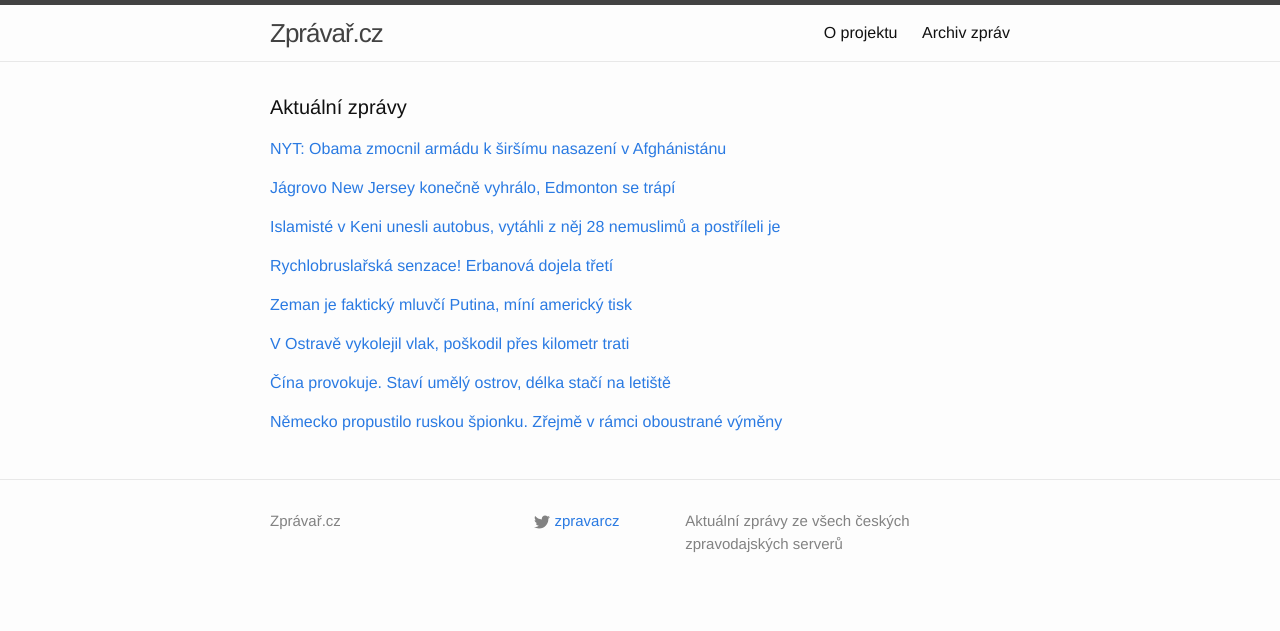
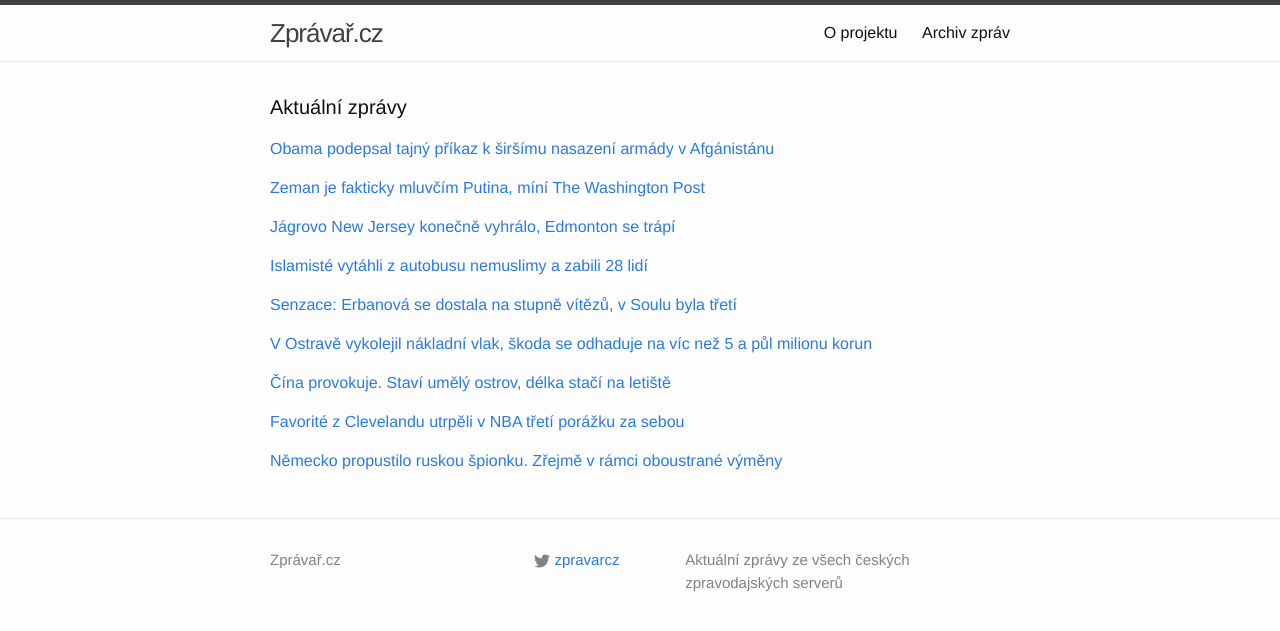
Before and after one commit to adliska/zpravar, a Jekyll site: the page built from index.html, in a window 1280 px wide. Shown: the top 631 px of the page. Built offline with Jekyll 4.4.1, drawn with Linux system fonts in a browser that asks for light colours.

Commit message:
zpravar news update

```diff
--- a/index.html
+++ b/index.html
@@ -5,9 +5,10 @@ layout: default
 <div class="home">
     <h1 class="page-heading">Aktuální zprávy</h1>
 
-<p><a href="javascript:;" onclick="toggle_visibility('zpravy0')">NYT: Obama zmocnil armádu k širšímu nasazení v Afghánistánu</a></p>
+<p><a href="javascript:;" onclick="toggle_visibility('zpravy0')">Obama podepsal tajný příkaz k širšímu nasazení armády v Afgánistánu</a></p>
 <div id="zpravy0" style="display:none">
 <ul>
+<li><a href=http://zahranicni.ihned.cz/amerika-usa/c1-63157760-obama-podepsal-tajny-prikaz-k-sirsimu-nasazeni-armady-v-afganistanu>Obama podepsal tajný příkaz k širšímu nasazení armády v Afgánistánu - zahranicni.ihned.cz</a></li>
 <li><a href=http://www.ceskenoviny.cz/zpravy/zpravy/nyt-obama-zmocnil-armadu-k-sirsimu-nasazeni-v-afghanistanu/1150129>NYT: Obama zmocnil armádu k širšímu nasazení v Afghánistánu - www.ceskenoviny.cz</a></li>
 <li><a href=https://echo24.cz/a/wsPKX>Tajný Obamův rozkaz - více vojáků do Afghánistánu - echo24.cz</a></li>
 <li><a href=http://www.tyden.cz/rubriky/zahranici/asie-a-oceanie/obama-dal-rozkaz-armada-ma-v-afghanistanu-novou-praci_324935.html>Obama dal rozkaz, armáda má v Afghánistánu novou práci - www.tyden.cz</a></li>
@@ -17,8 +18,20 @@ layout: default
 <li><a href=http://zpravy.aktualne.cz/zahranici/obama-vydal-prikaz-armadu-ceka-v-afghanistanu-nova-operace/r~4a79f82c721411e4a10c0025900fea04/>Obama vydal příkaz, armádu čeká v Afghánistánu nová operace - zpravy.aktualne.cz</a></li>
 <li><a href=http://www.novinky.cz/zahranicni/amerika/354216-obama-zmocnil-armadu-k-sirsimu-nasazeni-v-afghanistanu.html>Obama zmocnil armádu k širšímu nasazení v Afghánistánu  - www.novinky.cz</a></li>
 </ul>
-</div><p><a href="javascript:;" onclick="toggle_visibility('zpravy1')">Jágrovo New Jersey konečně vyhrálo, Edmonton se trápí</a></p>
+</div><p><a href="javascript:;" onclick="toggle_visibility('zpravy1')">Zeman je fakticky mluvčím Putina, míní The Washington Post</a></p>
 <div id="zpravy1" style="display:none">
+<ul>
+<li><a href=http://www.tyden.cz/rubriky/domaci/zeman-je-fakticky-mluvcim-putina-mini-the-washington-post_324944.html>Zeman je fakticky mluvčím Putina, míní The Washington Post - www.tyden.cz</a></li>
+<li><a href=http://www.ceskatelevize.cz/ct24/domaci/293186-zeman-putinova-druha-usta-pise-washington-post/>Zeman – Putinova druhá ústa, píše Washington Post - www.ceskatelevize.cz</a></li>
+<li><a href=http://zpravy.idnes.cz/zeman-mluvci-kremlu-washington-post-dvl-/zahranicni.aspx?c=A141122_091915_zahranicni_bse>Zeman je jako faktický mluvčí Kremlu, píše The Washington Post - zpravy.idnes.cz</a></li>
+<li><a href=http://www.tyden.cz/rubriky/domaci/zeman-je-fakticky-mluvci-putina-mini-americky-tisk_324944.html>Zeman je faktický mluvčí Putina, míní americký tisk - www.tyden.cz</a></li>
+<li><a href=http://www.novinky.cz/zahranicni/amerika/354221-zeman-je-fakticky-mluvcim-kremlu-pise-washington-post.html>Zeman je fakticky mluvčím Kremlu, píše Washington Post - www.novinky.cz</a></li>
+<li><a href=http://echo24.cz/a/wfySZ>Zeman je faktickým mluvčím Kremlu, píše Washington Post - echo24.cz</a></li>
+<li><a href=http://zpravy.aktualne.cz/domaci/americky-tisk-zeman-je-fakticky-mluvcim-prezidenta-putina/r~458c8d94721d11e48477002590604f2e/>Americký tisk: Zeman je fakticky mluvčím prezidenta Putina - zpravy.aktualne.cz</a></li>
+<li><a href=http://www.ceskenoviny.cz/zpravy/zpravy/wp-zeman-je-fakticky-mluvcim-kremlu-pro-orbana-je-putin-vzorem/1150139>WP: Zeman je fakticky mluvčím Kremlu, pro Orbána je Putin vzorem - www.ceskenoviny.cz</a></li>
+</ul>
+</div><p><a href="javascript:;" onclick="toggle_visibility('zpravy2')">Jágrovo New Jersey konečně vyhrálo, Edmonton se trápí</a></p>
+<div id="zpravy2" style="display:none">
 <ul>
 <li><a href=http://www.tyden.cz/rubriky/sport/hokej/nhl/jagrovo-new-jersey-konecne-vyhralo-edmonton-se-trapi_324945.html>Jágrovo New Jersey konečně vyhrálo, Edmonton se trápí - www.tyden.cz</a></li>
 <li><a href=http://www.rozhlas.cz/_zprava/hokejiste-new-jersey-vyhrali-v-edmontonu-cesi-se-neprosadili--1423482>Hokejisté New Jersey vyhráli v Edmontonu, Češi se neprosadili - www.rozhlas.cz</a></li>
@@ -28,36 +41,30 @@ layout: default
 <li><a href=http://www.sportovninoviny.cz/zpravy/devils-vyhrali-v-edmontonu-schneider-prekonal-rekord-brodeura/1150126>Devils vyhráli v Edmontonu, Schneider překonal rekord Brodeura - www.sportovninoviny.cz</a></li>
 <li><a href=http://sport.aktualne.cz/jagrovi-devils-porazili-oilers-schneider-prekonal-brodeura/r~fe787986720811e48477002590604f2e/>Jágrovi Devils porazili Oilers, Schneider překonal Brodeura - sport.aktualne.cz</a></li>
 </ul>
-</div><p><a href="javascript:;" onclick="toggle_visibility('zpravy2')">Islamisté v Keni unesli autobus, vytáhli z něj 28 nemuslimů a postříleli je</a></p>
-<div id="zpravy2" style="display:none">
+</div><p><a href="javascript:;" onclick="toggle_visibility('zpravy3')">Islamisté vytáhli z autobusu nemuslimy a zabili 28 lidí</a></p>
+<div id="zpravy3" style="display:none">
 <ul>
+<li><a href=http://www.tyden.cz/rubriky/zahranici/afrika/islamiste-vytahli-z-autobusu-nemuslimy-a-zabili-28-lidi_324951.html>Islamisté vytáhli z autobusu nemuslimy a zabili 28 lidí - www.tyden.cz</a></li>
 <li><a href=http://www.novinky.cz/zahranicni/svet/354219-islamiste-v-keni-unesli-autobus-vytahli-z-nej-28-nemuslimu-a-postrileli-je.html>Islamisté v Keni unesli autobus, vytáhli z něj 28 nemuslimů a postříleli je - www.novinky.cz</a></li>
 <li><a href=http://www.ceskenoviny.cz/zpravy/zpravy/bojovnici-milici-sabab-v-keni-zabili-28-lidi/1150133>Bojovníci milicí Šabáb v Keni zabili 28 lidí - www.ceskenoviny.cz</a></li>
 <li><a href=http://zpravy.idnes.cz/islamiste-v-keni-unesli-autobus-dnx-/zahranicni.aspx?c=A141122_082139_zahranicni_jj>Islamisté v Keni unesli autobus, postříleli dvacet osm pasažérů - zpravy.idnes.cz</a></li>
 <li><a href=http://www.lidovky.cz/bojovnici-milici-sabab-v-keni-zabili-28-lidi-fiq-/zpravy-svet.aspx?c=A141122_082625_ln_zahranici_sho>Proti nemuslimům. Islamisté je vytahali z autobusu a postříleli  - www.lidovky.cz</a></li>
 <li><a href=http://zpravy.aktualne.cz/zahranici/islamiste-unesli-v-keni-linkovy-autobus-a-zabili-28-pasazeru/r~c6f9c5e2721611e4a10c0025900fea04/>Bojovníci milicí unesli v Keni autobus, zabili 28 pasažérů - zpravy.aktualne.cz</a></li>
 </ul>
-</div><p><a href="javascript:;" onclick="toggle_visibility('zpravy3')">Rychlobruslařská senzace! Erbanová dojela třetí</a></p>
-<div id="zpravy3" style="display:none">
+</div><p><a href="javascript:;" onclick="toggle_visibility('zpravy4')">Senzace: Erbanová se dostala na stupně vítězů, v Soulu byla třetí</a></p>
+<div id="zpravy4" style="display:none">
 <ul>
+<li><a href=http://www.denik.cz/zimni_sporty/erbanova-byla-na-sp-senzacne-treti-na-petistovce-20141122.html>Senzace: Erbanová se dostala na stupně vítězů, v Soulu byla třetí - www.denik.cz</a></li>
 <li><a href=http://www.tyden.cz/rubriky/sport/ostatni-sporty/rychlobruslarska-senzace-erbanova-dojela-treti_324946.html>Rychlobruslařská senzace! Erbanová dojela třetí - www.tyden.cz</a></li>
 <li><a href=http://www.rozhlas.cz/_zprava/rychlobruslarka-erbanova-dosahla-ve-svetovem-poharu-v-soulu-na-stupne-vitezu--1423488>Rychlobruslařka Erbanová dosáhla ve Světovém poháru v Soulu na stupně vítězů - www.rozhlas.cz</a></li>
 <li><a href=http://sport.idnes.cz/karolina-erbanova-byla-v-soulu-treti-na-petistovce-f83-/sporty.aspx?c=A141122_083448_sporty_ald>První stupně vítězů na pětistovce. Famózní Erbanová byla v Soulu třetí - sport.idnes.cz</a></li>
 <li><a href=http://sport.aktualne.cz/erbanova-byla-ve-sp-senzacne-treti-na-petistovce/r~a7ba26a4721b11e4840b002590604f2e/>Erbanová byla ve SP senzačně třetí na pětistovce - sport.aktualne.cz</a></li>
 <li><a href=http://sport.idnes.cz/prvni-stupne-vitezu-na-petistovce-famozni-erbanova-byla-v-soulu-treti-1mr-/sporty.aspx?c=A141122_083448_sporty_ald>První stupně vítězů na pětistovce. Famózní Erbanová byla v Soulu třetí - sport.idnes.cz</a></li>
 </ul>
-</div><p><a href="javascript:;" onclick="toggle_visibility('zpravy4')">Zeman je faktický mluvčí Putina, míní americký tisk</a></p>
-<div id="zpravy4" style="display:none">
-<ul>
-<li><a href=http://www.tyden.cz/rubriky/domaci/zeman-je-fakticky-mluvci-putina-mini-americky-tisk_324944.html>Zeman je faktický mluvčí Putina, míní americký tisk - www.tyden.cz</a></li>
-<li><a href=http://www.novinky.cz/zahranicni/amerika/354221-zeman-je-fakticky-mluvcim-kremlu-pise-washington-post.html>Zeman je fakticky mluvčím Kremlu, píše Washington Post - www.novinky.cz</a></li>
-<li><a href=http://echo24.cz/a/wfySZ>Zeman je faktickým mluvčím Kremlu, píše Washington Post - echo24.cz</a></li>
-<li><a href=http://zpravy.aktualne.cz/domaci/americky-tisk-zeman-je-fakticky-mluvcim-prezidenta-putina/r~458c8d94721d11e48477002590604f2e/>Americký tisk: Zeman je fakticky mluvčím prezidenta Putina - zpravy.aktualne.cz</a></li>
-<li><a href=http://www.ceskenoviny.cz/zpravy/zpravy/wp-zeman-je-fakticky-mluvcim-kremlu-pro-orbana-je-putin-vzorem/1150139>WP: Zeman je fakticky mluvčím Kremlu, pro Orbána je Putin vzorem - www.ceskenoviny.cz</a></li>
-</ul>
-</div><p><a href="javascript:;" onclick="toggle_visibility('zpravy5')">V Ostravě vykolejil vlak, poškodil přes kilometr trati</a></p>
+</div><p><a href="javascript:;" onclick="toggle_visibility('zpravy5')">V Ostravě vykolejil nákladní vlak, škoda se odhaduje na víc než 5 a půl milionu korun</a></p>
 <div id="zpravy5" style="display:none">
 <ul>
+<li><a href=http://www.rozhlas.cz/_zprava/v-ostrave-vykolejil-nakladni-vlak-skoda-se-odhaduje-na-vic-nez-5-a-pul-milionu-korun--1423491>V Ostravě vykolejil nákladní vlak, škoda se odhaduje na víc než 5 a půl milionu korun - www.rozhlas.cz</a></li>
 <li><a href=http://www.ceskatelevize.cz/ct24/regiony/293184-v-ostrave-vykolejil-vlak-poskodil-pres-kilometr-trati/>V Ostravě vykolejil vlak, poškodil přes kilometr trati - www.ceskatelevize.cz</a></li>
 <li><a href=http://www.novinky.cz/krimi/354220-vlak-v-ostrave-urazil-1-5-kilometru-s-vykolejenymi-vagony-skoda-pres-pet-milionu.html>Vlak v Ostravě urazil 1,5 kilometru s vykolejenými vagóny, škoda přes pět miliónů - www.novinky.cz</a></li>
 <li><a href=http://www.ceskenoviny.cz/zpravy/zpravy/v-ostrave-vykolejil-nakladni-vlak-skoda-je-5-6-milionu-kc/1150136>V Ostravě vykolejil nákladní vlak, škoda je 5,6 milionu Kč - www.ceskenoviny.cz</a></li>
@@ -70,8 +77,15 @@ layout: default
 <li><a href=http://zpravy.idnes.cz/cina-stavi-ostrov-spratly-dc4-/zahranicni.aspx?c=A141122_083128_zahranicni_jw>Peking navršil v Jihočínském moři umělý ostrov. Délka stačí na letiště - zpravy.idnes.cz</a></li>
 <li><a href=http://www.ceskenoviny.cz/zpravy/zpravy/cina-dela-v-jihocinskem-mori-umely-ostrov-asi-leteckou-zakladnu/1150117>Čína dělá v Jihočínském moři umělý ostrov, asi leteckou základnu - www.ceskenoviny.cz</a></li>
 </ul>
-</div><p><a href="javascript:;" onclick="toggle_visibility('zpravy7')">Německo propustilo ruskou špionku. Zřejmě v rámci oboustrané výměny</a></p>
+</div><p><a href="javascript:;" onclick="toggle_visibility('zpravy7')">Favorité z Clevelandu utrpěli v NBA třetí porážku za sebou</a></p>
 <div id="zpravy7" style="display:none">
+<ul>
+<li><a href=http://sport.aktualne.cz/favorite-z-clevelandu-utrpeli-v-nba-treti-porazku-za-sebou/r~54ff66d2722411e490f70025900fea04/>Favorité z Clevelandu utrpěli v NBA třetí porážku za sebou - sport.aktualne.cz</a></li>
+<li><a href=http://sport.idnes.cz/basketbalova-nba-0kd-/basket.aspx?c=A141122_094148_sport-basket_ald>Další prohra Clevelandu. Parta kolem Jamese narazila ve Washingtonu - sport.idnes.cz</a></li>
+<li><a href=http://www.denik.cz/ostatni_sport/favorizovany-cleveland-utrpel-v-nba-treti-porazku-za-sebou-20141122.html>Favorizovaný Cleveland utrpěl v NBA třetí porážku za sebou - www.denik.cz</a></li>
+</ul>
+</div><p><a href="javascript:;" onclick="toggle_visibility('zpravy8')">Německo propustilo ruskou špionku. Zřejmě v rámci oboustrané výměny</a></p>
+<div id="zpravy8" style="display:none">
 <ul>
 <li><a href=http://zahranicni.ihned.cz/evropa-slovensko/c1-63157570-nemecko-propustilo-ruskou-spionku-zrejme-v-ramci-oboustrane-vymeny>Německo propustilo ruskou špionku. Zřejmě v rámci oboustrané výměny - zahranicni.ihned.cz</a></li>
 <li><a href=http://zpravy.aktualne.cz/zahranici/nemecko-propustilo-agentku-odsouzenou-za-spionaz-pro-rusko/r~28e3b7d4720f11e490f70025900fea04/>Německo propustilo agentku odsouzenou za špionáž pro Rusko - zpravy.aktualne.cz</a></li>
```
